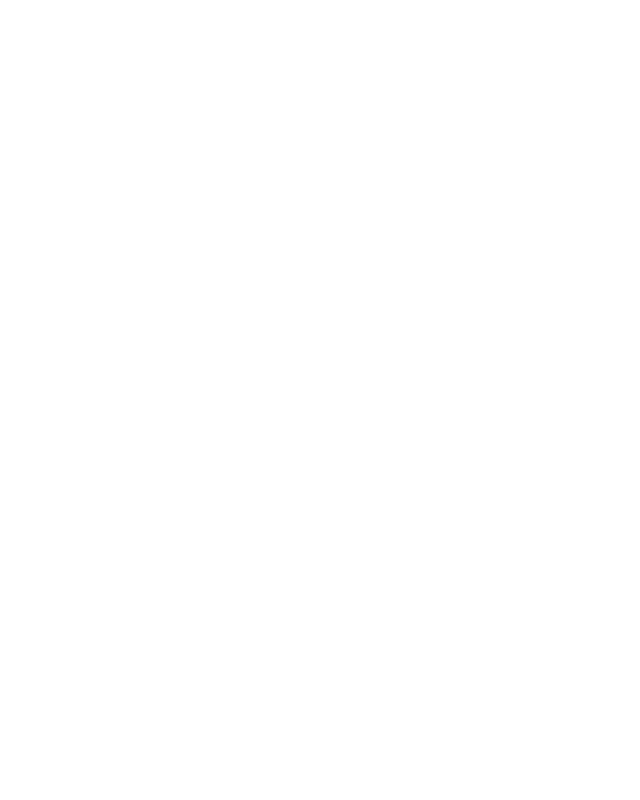
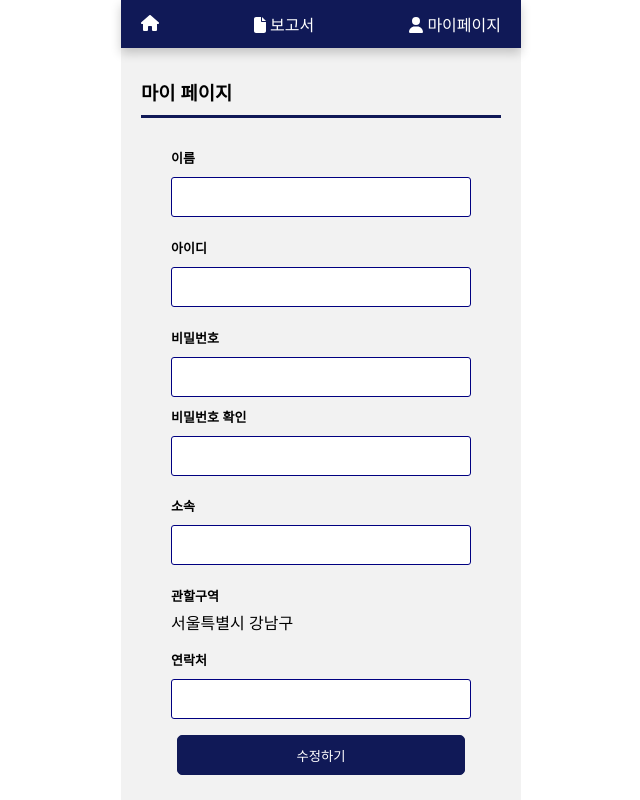
Before and after one commit to 2024-shield/frontend, a React (Vite) app: page /mypage in a window 1280 px wide. Before the commit this address had no page. Shown: the whole page, without its empty margins (319-959 px from the left). Built offline with nearby package versions, Linux system fonts and the light colour scheme; no server answers; the HTML template or start-up script is replaced by a standard one.

Commit message:
Change router my to mypage

```diff
--- a/src/Router.tsx
+++ b/src/Router.tsx
@@ -19,7 +19,7 @@ const Router = () => {
                     <Route path="/reportlist" element={<Reportlistpage />} />
                     <Route path="/report/:id" element={<Reportdetailpage />} />
                     <Route path="/reportwrite" element={<Reportwritepage />} />
-                    <Route path="/my" element={<Mypage />} />
+                    <Route path="/mypage" element={<Mypage />} />
                     <Route path="/changemy" element={<Changemypage />} />
                     {/* <Route path="signup" element={<Signup />} /> */}
                 </Routes>
--- a/src/components/Header.tsx
+++ b/src/components/Header.tsx
@@ -35,7 +35,7 @@ const Header = () => {
                 </div>
             </Link>
 
-            <Link to="/my">
+            <Link to="/mypage">
                 <div className="my">
                     <FontAwesomeIcon icon={faUser} /> 마이페이지
                 </div>
--- a/src/pages/Mypage.tsx
+++ b/src/pages/Mypage.tsx
@@ -2,7 +2,7 @@ import styled from 'styled-components';
 import Button from '../components/Button';
 import { useNavigate } from 'react-router-dom';
 import Header from '../components/Header';
-import { useEffect } from 'react';
+import { useEffect, useState } from 'react';
 import axios from 'axios';
 
 const ChangemypageStyle = styled.div`
@@ -70,21 +70,28 @@ const PhonedivStyle = styled.div`
 
 const My = () => {
     const navigate = useNavigate();
+    const [data, setData]= useState([]);
 
     const onChangemy = () => {
         navigate("/changemy")
     }
 
     useEffect(() => {
-        axios.post('http://localhost:8080/api/mypage')
+        const instance = axios.create({
+            baseURL: 'http://localhost:8080',  // 여기에 실제 서버 주소를 입력하세요
+            withCredentials: true
+        });
+
+        instance.post('/api/mypage')
         .then(response => {
-            console.log(response.data);
-            //navigate("/main") // 회원가입 후 페이지 이동
+            setData(response.data)
+            // 응답을 받아서 처리하는 코드를 여기에 작성하세요.
         })
         .catch(error => {
             console.error('Error:', error);
+            // 에러를 처리하는 코드를 여기에 작성하세요.
         });
-    })
+    }, []);
 
     return(
         <div className="mypage">
@@ -96,14 +103,12 @@ const My = () => {
             <NamedivStyle>
                 <H5Style>이름</H5Style>
                 <InputStyle/>
+                {/* value={data.userId} */}
             </NamedivStyle>
 
             <IDdivStyle>
                 <H5Style>아이디</H5Style>
-                <InputButtonStyle>
-                    <InputStyle/>
-                    흠냐
-                </InputButtonStyle>
+                <InputStyle/>
             </IDdivStyle>
 
             <PwdivStyle>
```
